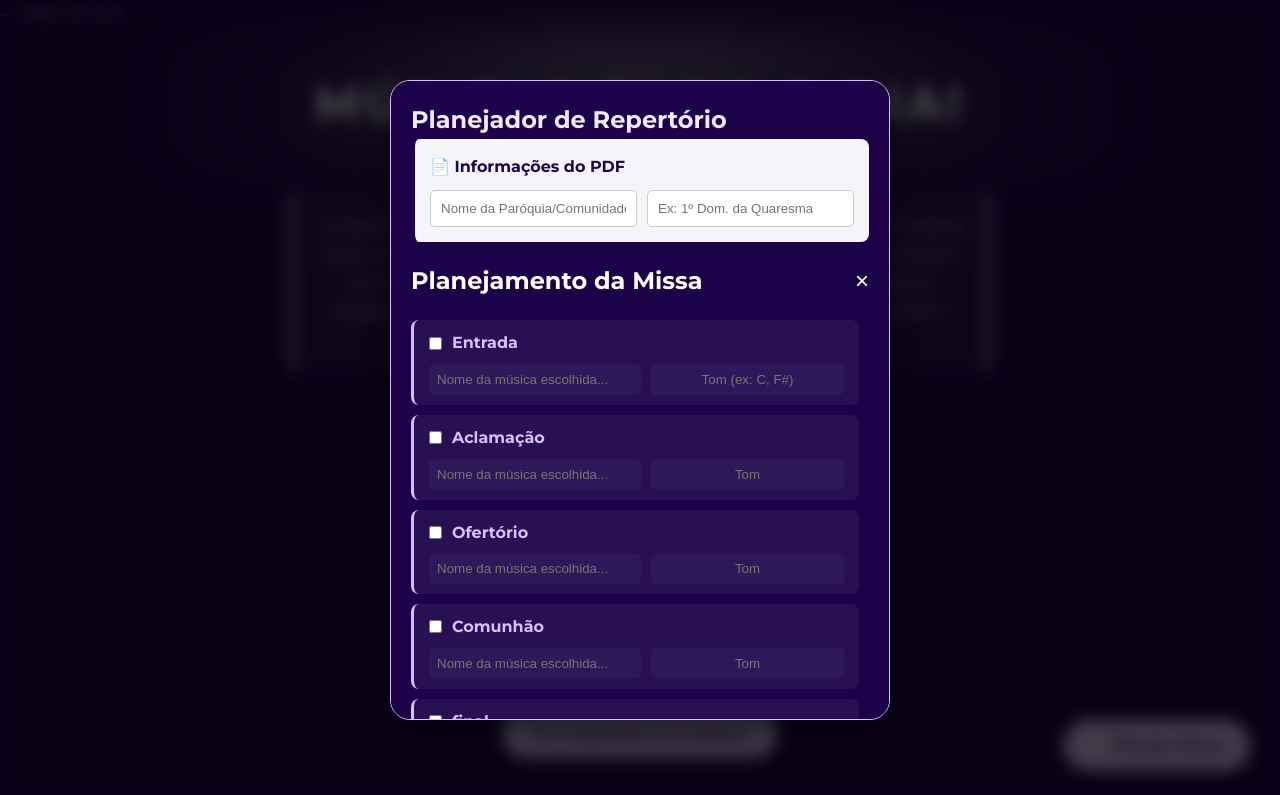
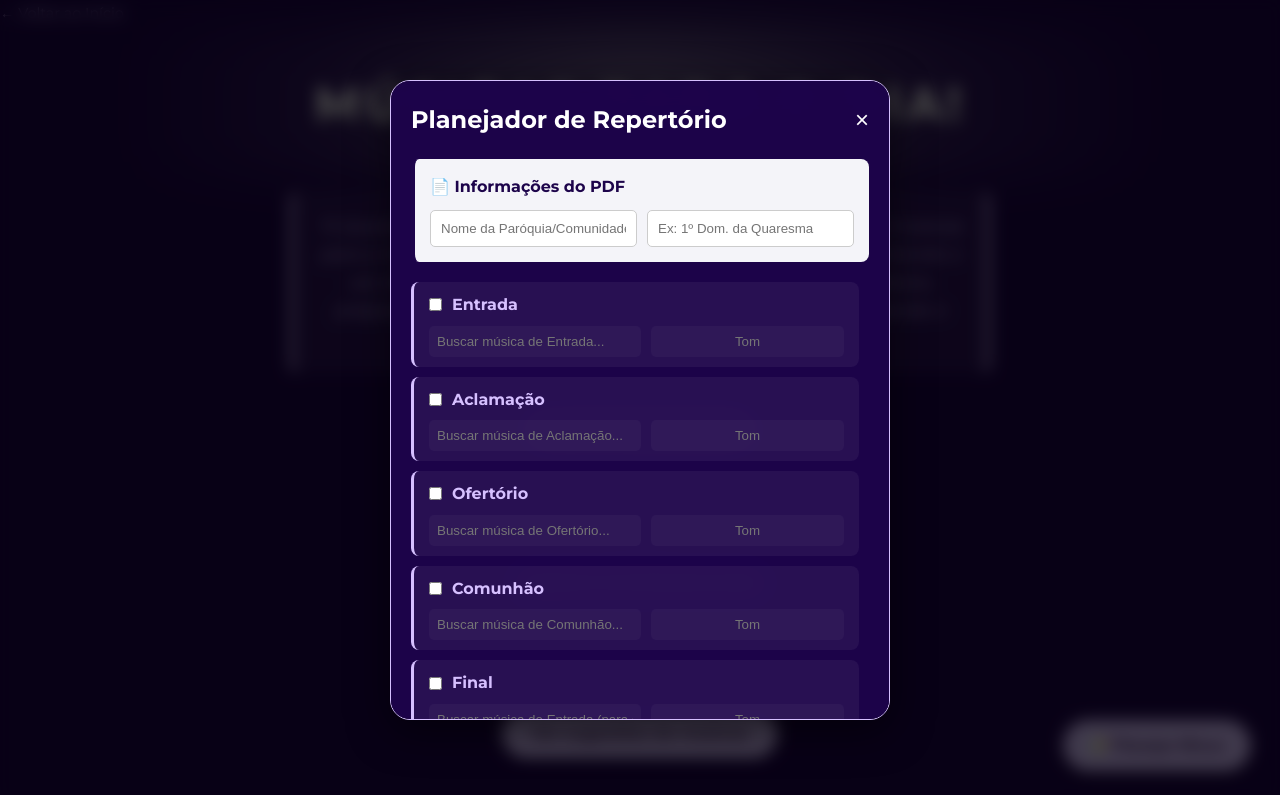
Before and after one commit to vishiury/musicas-para-o-dia, a plain HTML site: page quaresma/indexquaresma.html in a window 1280 px wide. Both pictures are taken after a click on the button "📝 Planejar Missa". Shown: the top 795 px of the page. Drawn offline with Linux system fonts and the light colour scheme.

Commit message:
corrigindos outros erros, antes desconhecidos.

```diff
--- a/quaresma/indexquaresma.html
+++ b/quaresma/indexquaresma.html
@@ -70,14 +70,21 @@
 
 
 
+<!-- BOTAO PARA ABRIR O PLANEJADOR -->
 <button id="btn-planejador" class="btn-planejador">📝 Planejar Missa</button>
 
-<div id="overlay-planejador" class="search-overlay">
+<!-- OVERLAY E MODAL -->
+<div id="overlay-planejador" class="search-overlay"></div>
 
 <div id="modal-planejador" class="modal-planejador">
-    <h2>Planejador de Repertório</h2> <!-- O título do seu planejador -->
 
-        <!-- 👇 COLE O CÓDIGO DO PASSO 1 EXATAMENTE AQUI 👇 -->
+    <!-- CABEÇALHO DO MODAL -->
+    <div class="modal-header">
+        <h2>Planejador de Repertório</h2>
+        <button id="fechar-planejador" class="btn-close">&times;</button>
+    </div>
+
+    <!-- INFORMAÇÕES DO PDF -->
     <div style="background: #f4f4f9; padding: 15px; border-radius: 8px; margin-bottom: 20px; border-left: 4px solid #1d044b;">
         <h4 style="margin-top: 0; color: #1d044b; margin-bottom: 10px;">📄 Informações do PDF</h4>
         <div style="display: flex; gap: 10px; flex-wrap: wrap;">
@@ -85,75 +92,80 @@
             <input type="text" id="input-data-missa" placeholder="Ex: 1º Dom. da Quaresma" style="flex: 1; padding: 10px; border: 1px solid #ccc; border-radius: 5px;">
         </div>
     </div>
-    <div class="modal-header">
-        <h2 >Planejamento da Missa</h2>
-        <button id="fechar-planejador" class="btn-close">&times;</button>
-    </div>
 
+    <!-- LISTA DE MÚSICAS -->
     <div class="modal-body">
+
         <div class="momento-missa">
             <div class="momento-info">
                 <input type="checkbox" class="check-momento">
                 <label>Entrada</label>
             </div>
             <div class="momento-inputs">
-                <input type="text" class="input-musica" data-categoria="entrada" placeholder="Nome da música escolhida...">
-                <input type="text" class="input-tom" placeholder="Tom (ex: C, F#)">
+                <input type="text" class="input-musica" data-categoria="entrada" placeholder="Buscar música de Entrada...">
+                <input type="text" class="input-tom" placeholder="Tom">
             </div>
         </div>
+
         <div class="momento-missa">
             <div class="momento-info">
                 <input type="checkbox" class="check-momento">
                 <label>Aclamação</label>
             </div>
             <div class="momento-inputs">
-                <input type="text" class="input-musica" data-categoria="aclamacao" placeholder="Nome da música escolhida...">
+                <input type="text" class="input-musica" data-categoria="aclamacao" placeholder="Buscar música de Aclamação...">
                 <input type="text" class="input-tom" placeholder="Tom">
             </div>
         </div>
+
         <div class="momento-missa">
             <div class="momento-info">
                 <input type="checkbox" class="check-momento">
                 <label>Ofertório</label>
             </div>
             <div class="momento-inputs">
-                <input type="text" class="input-musica" data-categoria="ofertorio" placeholder="Nome da música escolhida...">
+                <input type="text" class="input-musica" data-categoria="ofertorio" placeholder="Buscar música de Ofertório...">
                 <input type="text" class="input-tom" placeholder="Tom">
             </div>
         </div>
+
         <div class="momento-missa">
             <div class="momento-info">
                 <input type="checkbox" class="check-momento">
                 <label>Comunhão</label>
             </div>
             <div class="momento-inputs">
-                <input type="text" class="input-musica" data-categoria="comunhao" placeholder="Nome da música escolhida...">
+                <input type="text" class="input-musica" data-categoria="comunhao" placeholder="Buscar música de Comunhão...">
                 <input type="text" class="input-tom" placeholder="Tom">
             </div>
         </div>
+
         <div class="momento-missa">
             <div class="momento-info">
                 <input type="checkbox" class="check-momento">
-                <label>final</label>
+                <label>Final</label>
             </div>
             <div class="momento-inputs">
-                <input type="text" class="input-musica" placeholder="Nome da música escolhida...">
+                <!-- COMO COMBINADO: O Final vai buscar as músicas de Entrada (data-categoria="entrada") -->
+                <input type="text" class="input-musica" data-categoria="entrada" placeholder="Buscar música de Entrada (para o Final)...">
                 <input type="text" class="input-tom" placeholder="Tom">
             </div>
         </div>
+
         <div class="momento-missa">
             <div class="momento-info">
                 <input type="checkbox" class="check-momento">
                 <label>Extra</label>
             </div>
             <div class="momento-inputs">
-                <input type="text" class="input-musica" data-categoria="extras" placeholder="Nome da música escolhida...">
+                <input type="text" class="input-musica" data-categoria="extras" placeholder="Buscar músicas Extras...">
                 <input type="text" class="input-tom" placeholder="Tom">
             </div>
         </div>
+
     </div>
 
     <button id="btn-preparar-pdf" class="oii" style="width: 100%;">Avançar para Gerar PDF</button>
-</div></div>
+</div>
 </body>
 </html>
```
Also changed, not shown: gerar_pdf.html (+1 -1 lines), quaresma/domingo1.html (+1 -1 lines). Lines whose indentation alone changed are shown as unchanged.
